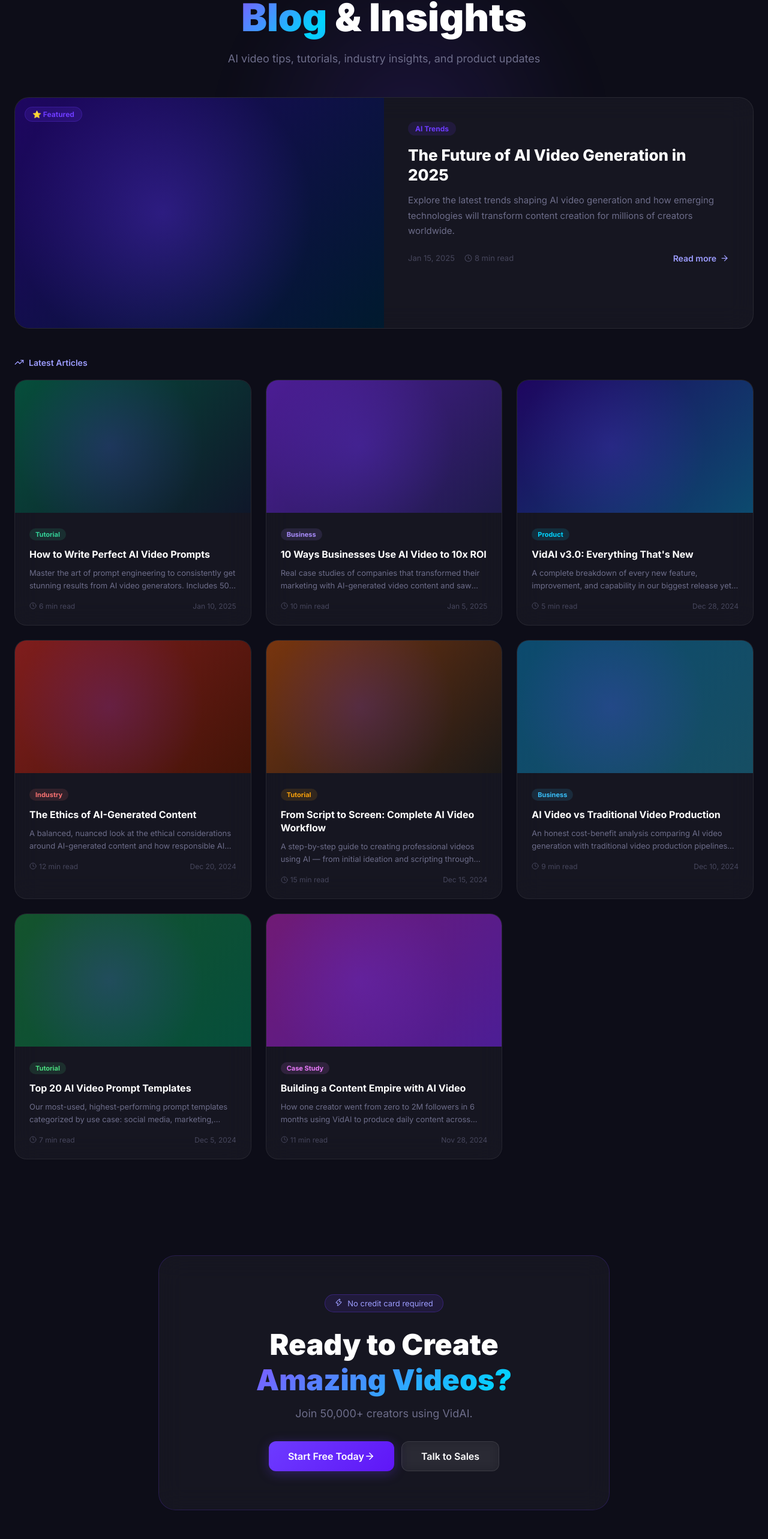
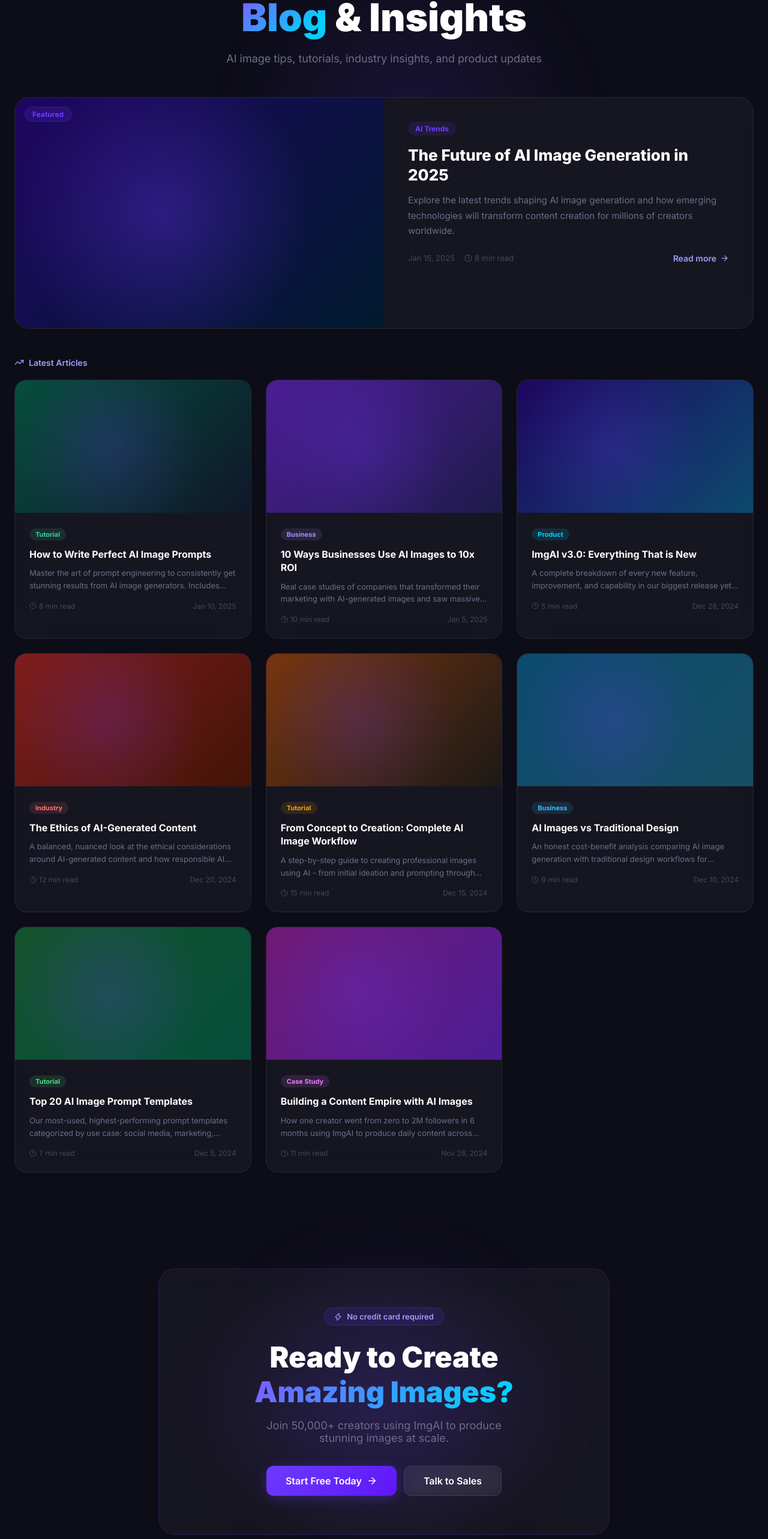
Before and after one commit to helldeepak116-design/ai-video-generator, a Next.js app: page /blog in a window 1280 px wide. Shown: the part 170-2736 px from the top of the page at 60% size. Built offline with nearby package versions, Linux system fonts and the light colour scheme; no server answers.

Commit message:
Remove all remaining video references from user-visible content

```diff
--- a/app/blog/page.js
+++ b/app/blog/page.js
@@ -3,15 +3,15 @@ import { Clock, ArrowRight, TrendingUp } from 'lucide-react'
 import Link from 'next/link'
 
 const POSTS = [
-  { title: 'The Future of AI Video Generation in 2025', excerpt: 'Explore the latest trends shaping AI video generation and how emerging technologies will transform content creation for millions of creators worldwide.', category: 'AI Trends', date: 'Jan 15, 2025', readTime: '8 min', featured: true, gradient: 'linear-gradient(135deg, #1e0660, #001a2e)', categoryColor: '#6d3bff' },
-  { title: 'How to Write Perfect AI Video Prompts', excerpt: 'Master the art of prompt engineering to consistently get stunning results from AI video generators. Includes 50+ example prompts you can use today.', category: 'Tutorial', date: 'Jan 10, 2025', readTime: '6 min', gradient: 'linear-gradient(135deg, #064e3b, #0f172a)', categoryColor: '#34d399' },
-  { title: '10 Ways Businesses Use AI Video to 10x ROI', excerpt: 'Real case studies of companies that transformed their marketing with AI-generated video content and saw massive returns on investment.', category: 'Business', date: 'Jan 5, 2025', readTime: '10 min', gradient: 'linear-gradient(135deg, #4c1d95, #1e1b4b)', categoryColor: '#a78bfa' },
-  { title: 'VidAI v3.0: Everything That\'s New', excerpt: 'A complete breakdown of every new feature, improvement, and capability in our biggest release yet — real-time generation, new styles, and more.', category: 'Product', date: 'Dec 28, 2024', readTime: '5 min', gradient: 'linear-gradient(135deg, #1e0660, #0c4a6e)', categoryColor: '#00d4ff' },
+  { title: 'The Future of AI Image Generation in 2025', excerpt: 'Explore the latest trends shaping AI image generation and how emerging technologies will transform content creation for millions of creators worldwide.', category: 'AI Trends', date: 'Jan 15, 2025', readTime: '8 min', featured: true, gradient: 'linear-gradient(135deg, #1e0660, #001a2e)', categoryColor: '#6d3bff' },
+  { title: 'How to Write Perfect AI Image Prompts', excerpt: 'Master the art of prompt engineering to consistently get stunning results from AI image generators. Includes 50+ example prompts you can use today.', category: 'Tutorial', date: 'Jan 10, 2025', readTime: '6 min', gradient: 'linear-gradient(135deg, #064e3b, #0f172a)', categoryColor: '#34d399' },
+  { title: '10 Ways Businesses Use AI Images to 10x ROI', excerpt: 'Real case studies of companies that transformed their marketing with AI-generated images and saw massive returns on investment.', category: 'Business', date: 'Jan 5, 2025', readTime: '10 min', gradient: 'linear-gradient(135deg, #4c1d95, #1e1b4b)', categoryColor: '#a78bfa' },
+  { title: 'ImgAI v3.0: Everything That is New', excerpt: 'A complete breakdown of every new feature, improvement, and capability in our biggest release yet - real-time generation, new styles, and more.', category: 'Product', date: 'Dec 28, 2024', readTime: '5 min', gradient: 'linear-gradient(135deg, #1e0660, #0c4a6e)', categoryColor: '#00d4ff' },
   { title: 'The Ethics of AI-Generated Content', excerpt: 'A balanced, nuanced look at the ethical considerations around AI-generated content and how responsible AI companies should approach them.', category: 'Industry', date: 'Dec 20, 2024', readTime: '12 min', gradient: 'linear-gradient(135deg, #7f1d1d, #431407)', categoryColor: '#f87171' },
-  { title: 'From Script to Screen: Complete AI Video Workflow', excerpt: 'A step-by-step guide to creating professional videos using AI — from initial ideation and scripting through generation and final export.', category: 'Tutorial', date: 'Dec 15, 2024', readTime: '15 min', gradient: 'linear-gradient(135deg, #78350f, #1c1917)', categoryColor: '#f59e0b' },
-  { title: 'AI Video vs Traditional Video Production', excerpt: 'An honest cost-benefit analysis comparing AI video generation with traditional video production pipelines for different use cases and budgets.', category: 'Business', date: 'Dec 10, 2024', readTime: '9 min', gradient: 'linear-gradient(135deg, #0c4a6e, #164e63)', categoryColor: '#38bdf8' },
-  { title: 'Top 20 AI Video Prompt Templates', excerpt: 'Our most-used, highest-performing prompt templates categorized by use case: social media, marketing, YouTube, education, and more.', category: 'Tutorial', date: 'Dec 5, 2024', readTime: '7 min', gradient: 'linear-gradient(135deg, #14532d, #064e3b)', categoryColor: '#4ade80' },
-  { title: 'Building a Content Empire with AI Video', excerpt: "How one creator went from zero to 2M followers in 6 months using VidAI to produce daily content across YouTube, TikTok, and Instagram.", category: 'Case Study', date: 'Nov 28, 2024', readTime: '11 min', gradient: 'linear-gradient(135deg, #701a75, #4c1d95)', categoryColor: '#e879f9' },
+  { title: 'From Concept to Creation: Complete AI Image Workflow', excerpt: 'A step-by-step guide to creating professional images using AI - from initial ideation and prompting through generation and final export.', category: 'Tutorial', date: 'Dec 15, 2024', readTime: '15 min', gradient: 'linear-gradient(135deg, #78350f, #1c1917)', categoryColor: '#f59e0b' },
+  { title: 'AI Images vs Traditional Design', excerpt: 'An honest cost-benefit analysis comparing AI image generation with traditional design workflows for different use cases and budgets.', category: 'Business', date: 'Dec 10, 2024', readTime: '9 min', gradient: 'linear-gradient(135deg, #0c4a6e, #164e63)', categoryColor: '#38bdf8' },
+  { title: 'Top 20 AI Image Prompt Templates', excerpt: 'Our most-used, highest-performing prompt templates categorized by use case: social media, marketing, portraits, product shots, and more.', category: 'Tutorial', date: 'Dec 5, 2024', readTime: '7 min', gradient: 'linear-gradient(135deg, #14532d, #064e3b)', categoryColor: '#4ade80' },
+  { title: 'Building a Content Empire with AI Images', excerpt: 'How one creator went from zero to 2M followers in 6 months using ImgAI to produce daily content across Instagram, Pinterest, and Twitter.', category: 'Case Study', date: 'Nov 28, 2024', readTime: '11 min', gradient: 'linear-gradient(135deg, #701a75, #4c1d95)', categoryColor: '#e879f9' },
 ]
 
 export default function BlogPage() {
@@ -19,7 +19,6 @@ export default function BlogPage() {
 
   return (
     <div style={{ paddingTop: 80 }}>
-      {/* Header */}
       <section style={{ padding: '5rem 1.5rem 3rem', position: 'relative', overflow: 'hidden' }}>
         <div className="orb-purple" style={{ top: 0, left: '30%' }} />
         <div style={{ maxWidth: 700, margin: '0 auto', textAlign: 'center', position: 'relative', zIndex: 1 }}>
@@ -27,19 +26,18 @@ export default function BlogPage() {
             <span className="gradient-text">Blog</span> & Insights
           </h1>
           <p style={{ color: '#6d6d8a', fontSize: 18, lineHeight: 1.7 }}>
-            AI video tips, tutorials, industry insights, and product updates
+            AI image tips, tutorials, industry insights, and product updates
           </p>
         </div>
       </section>
 
       <div style={{ maxWidth: 1280, margin: '0 auto', padding: '0 1.5rem 5rem' }}>
-        {/* Featured Post */}
-        <div className="glass card-hover" style={{ borderRadius: 24, overflow: 'hidden', border: '1px solid rgba(255,255,255,0.08)', marginBottom: '3rem', display: 'grid', gridTemplateColumns: '1fr 1fr' }} className="blog-featured glass card-hover">
+        <div className="glass card-hover blog-featured" style={{ borderRadius: 24, overflow: 'hidden', border: '1px solid rgba(255,255,255,0.08)', marginBottom: '3rem', display: 'grid', gridTemplateColumns: '1fr 1fr' }}>
           <div style={{ aspectRatio: '16/10', background: featured.gradient, position: 'relative', minHeight: 260 }}>
             <div style={{ position: 'absolute', inset: 0, background: 'radial-gradient(circle at 40% 50%, rgba(109,59,255,0.3), transparent 60%)' }} />
             <div style={{ position: 'absolute', top: 16, left: 16 }}>
               <span style={{ padding: '4px 12px', borderRadius: 9999, fontSize: 12, fontWeight: 700, background: `${featured.categoryColor}25`, color: featured.categoryColor, border: `1px solid ${featured.categoryColor}40` }}>
-                ⭐ Featured
+                Featured
               </span>
             </div>
           </div>
@@ -61,13 +59,11 @@ export default function BlogPage() {
           </div>
         </div>
 
-        {/* Trending Banner */}
         <div style={{ display: 'flex', alignItems: 'center', gap: 8, marginBottom: 20 }}>
           <TrendingUp size={16} color="#9d9dff" />
           <span style={{ color: '#9d9dff', fontWeight: 600, fontSize: 14 }}>Latest Articles</span>
         </div>
 
-        {/* Posts Grid */}
         <div style={{ display: 'grid', gridTemplateColumns: 'repeat(auto-fill, minmax(300px, 1fr))', gap: '1.5rem' }}>
           {rest.map((post, i) => (
             <article key={i} className="glass card-hover" style={{ borderRadius: 20, overflow: 'hidden', border: '1px solid rgba(255,255,255,0.07)', cursor: 'pointer' }}>
@@ -93,7 +89,7 @@ export default function BlogPage() {
       </div>
 
       <CTASection />
-      <style>{`.blog-featured{grid-template-columns:1fr 1fr} @media(max-width:768px){.blog-featured{grid-template-columns:1fr!important}}`}</style>
+      <style>{`@media(max-width:768px){.blog-featured{grid-template-columns:1fr!important}}`}</style>
     </div>
   )
 }
--- a/components/CTASection.js
+++ b/components/CTASection.js
@@ -3,19 +3,41 @@ import { ArrowRight, Zap } from 'lucide-react'
 
 export default function CTASection() {
   return (
-    <section style={{ padding: '5rem 0' }}>
-      <div style={{ maxWidth: 800, margin: '0 auto', padding: '0 1.5rem' }}>
-        <div className="glass" style={{ borderRadius: 28, padding: '4rem 3rem', border: '1px solid rgba(109,59,255,0.2)', textAlign: 'center' }}>
-          <div style={{ display: 'inline-flex', gap: 8, padding: '6px 16px', borderRadius: 9999, marginBottom: 24, background: 'rgba(109,59,255,0.12)', border: '1px solid rgba(109,59,255,0.3)', color: '#9d9dff', fontSize: 13 }}>
-            <Zap size={13} /> No credit card required
-          </div>
-          <h2 style={{ fontSize: 'clamp(2rem,4vw,3rem)', fontWeight: 900, color: 'white', marginBottom: 16 }}>
-            Ready to Create <br /><span className="gradient-text">Amazing Videos?</span>
-          </h2>
-          <p style={{ color: '#6d6d8a', fontSize: 18, margin: '0 auto 36px', maxWidth: 440 }}>Join 50,000+ creators using VidAI.</p>
-          <div style={{ display: 'flex', gap: 12, justifyContent: 'center', flexWrap: 'wrap' }}>
-            <Link href="/signup" className="btn-primary" style={{ padding: '14px 32px' }}>Start Free Today <ArrowRight size={18} /></Link>
-            <Link href="/contact" className="btn-secondary" style={{ padding: '14px 32px' }}>Talk to Sales</Link>
+    <section style={{ padding: '5rem 0', position: 'relative', overflow: 'hidden' }}>
+      <div className="orb-purple" style={{ left: '50%', top: '50%', transform: 'translate(-50%,-50%)' }} />
+      <div style={{ maxWidth: 800, margin: '0 auto', padding: '0 1.5rem', position: 'relative', zIndex: 1 }}>
+        <div className="glass" style={{
+          borderRadius: 28, padding: '4rem 3rem',
+          border: '1px solid rgba(109,59,255,0.2)',
+          textAlign: 'center', position: 'relative', overflow: 'hidden',
+        }}>
+          <div style={{
+            position: 'absolute', inset: 0,
+            background: 'radial-gradient(ellipse at center, rgba(109,59,255,0.08), transparent 70%)',
+          }} />
+          <div style={{ position: 'relative', zIndex: 1 }}>
+            <div style={{
+              display: 'inline-flex', alignItems: 'center', gap: 8, padding: '6px 16px',
+              borderRadius: 9999, marginBottom: 24,
+              background: 'rgba(109,59,255,0.12)', border: '1px solid rgba(109,59,255,0.3)',
+              color: '#9d9dff', fontSize: 13, fontWeight: 600,
+            }}>
+              <Zap size={13} /> No credit card required
+            </div>
+            <h2 style={{ fontSize: 'clamp(2rem,4vw,3rem)', fontWeight: 900, color: 'white', marginBottom: 16, lineHeight: 1.2 }}>
+              Ready to Create <br /><span className="gradient-text">Amazing Images?</span>
+            </h2>
+            <p style={{ color: '#6d6d8a', fontSize: 18, marginBottom: 36, maxWidth: 440, margin: '0 auto 36px' }}>
+              Join 50,000+ creators using ImgAI to produce stunning images at scale.
+            </p>
+            <div style={{ display: 'flex', gap: 12, justifyContent: 'center', flexWrap: 'wrap' }}>
+              <Link href="/signup" className="btn-primary" style={{ fontSize: 16, padding: '14px 32px', gap: 8 }}>
+                Start Free Today <ArrowRight size={18} />
+              </Link>
+              <Link href="/contact" className="btn-secondary" style={{ fontSize: 16, padding: '14px 32px' }}>
+                Talk to Sales
+              </Link>
+            </div>
           </div>
         </div>
       </div>
```
Also changed, not shown: app/pricing/page.js (+14 -19 lines), components/StatsBar.js (+6 -3 lines).
